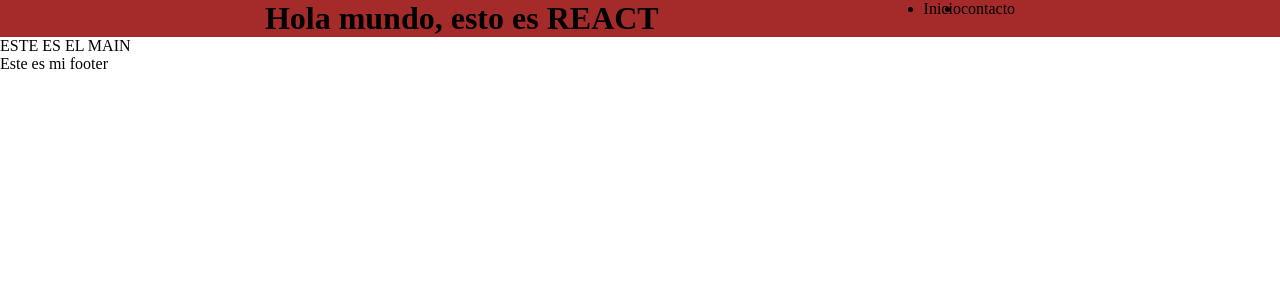
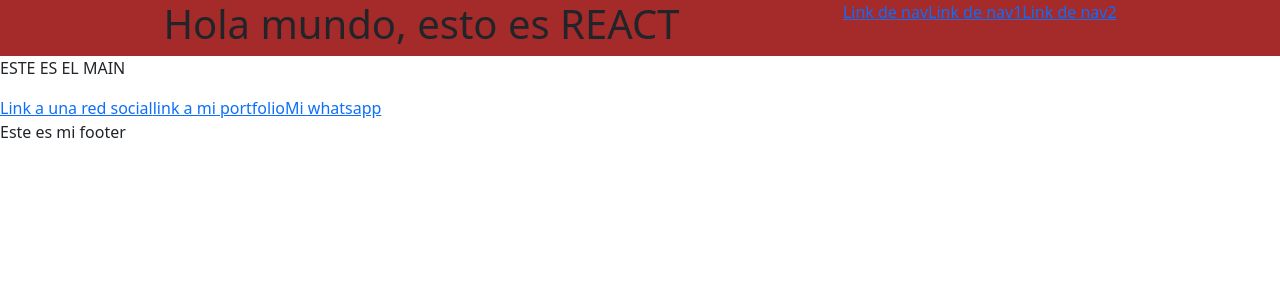
Before and after one commit to ManuelAchaval/react-project, a React (Create React App) app: page / in a window 1280 px wide. Shown: the top 300 px of the page. Built offline with nearby package versions, Linux system fonts and the light colour scheme.

Commit message:
agrego estilos, pongo navs

```diff
--- a/public/index.html
+++ b/public/index.html
@@ -9,6 +9,7 @@
       name="description"
       content="Web site created using create-react-app"
     />
+    <link href="https://cdn.jsdelivr.net/npm/bootstrap@5.2.0/dist/css/bootstrap.min.css" rel="stylesheet" integrity="sha384-gH2yIJqKdNHPEq0n4Mqa/HGKIhSkIHeL5AyhkYV8i59U5AR6csBvApHHNl/vI1Bx" crossorigin="anonymous">
     <link rel="apple-touch-icon" href="%PUBLIC_URL%/logo192.png" />
     <!--
       manifest.json provides metadata used when your web app is installed on a
@@ -39,5 +40,7 @@
       To begin the development, run `npm start` or `yarn start`.
       To create a production bundle, use `npm run build` or `yarn build`.
     -->
+    <script src="https://cdn.jsdelivr.net/npm/bootstrap@5.2.0/dist/js/bootstrap.bundle.min.js" integrity="sha384-A3rJD856KowSb7dwlZdYEkO39Gagi7vIsF0jrRAoQmDKKtQBHUuLZ9AsSv4jD4Xa" crossorigin="anonymous"></script>
+
   </body>
 </html>
--- a/src/componentes/App.js
+++ b/src/componentes/App.js
@@ -1,4 +1,5 @@
 import Main from "./Main";
+import Nav from "./Navbar";
 import Footer from "./Footer";
 
 function App() {
@@ -7,10 +8,7 @@
             <h1>
                 Hola mundo, esto es REACT
             </h1>
-            <nav id="nav"><ul>
-                <li>Inicio</li>
-                <li>contacto</li>
-            </ul></nav>
+            <Nav type="header"/>
         </header>
         <Main/>
         <Footer/>
--- a/src/componentes/Footer.js
+++ b/src/componentes/Footer.js
@@ -1,6 +1,9 @@
+import Nav from "./Navbar";
+
 function Footer(){
     return (
         <footer>
+            <Nav type ="footer"/>
             <p>Este es mi footer</p>
         </footer>
     )
--- /dev/null
+++ b/src/componentes/Navbar.js
@@ -0,0 +1,18 @@
+const Nav =(param)=>{
+    if (param.type =="header"){
+        return(<nav class="d-flex justify-content-evenly">
+            <a href="http://">Link de nav</a>
+            <a href="http://">Link de nav1</a>
+            <a href="http://">Link de nav2</a>
+        </nav>)
+    }else{return(
+        <nav>
+            <a href="http://">Link a una red social</a>
+            <a href="http://">link a mi portfolio</a>
+            <a href="http://">Mi whatsapp</a>
+        </nav>
+    )
+    }
+}
+
+export default Nav
```
Also changed, not shown: package.json (+7 -0 lines), src/componentes/Main.js (line endings or trailing spaces), 1 other file (tests, documents, lock files or other folders).
